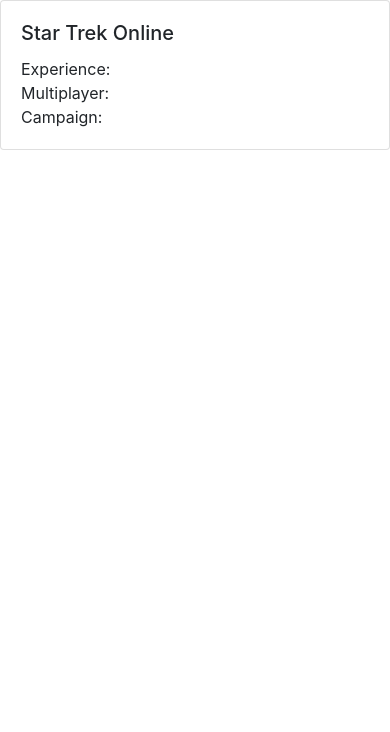
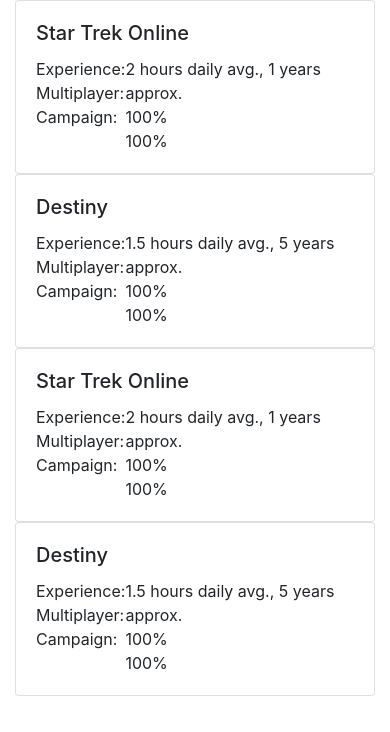
Before and after one commit to josheriksen/Gaming-with-Rampage, a website: page webpage.2.0.html in a window 390 px wide. Drawn offline with nearby package versions, Linux system fonts and the light colour scheme.

Commit message:
added cards for games stats responsive

```diff
--- a/webpage.2.0.html
+++ b/webpage.2.0.html
@@ -11,21 +11,89 @@
     <title>Gaming with Rampage</title>
   </head>
   <body>
-    <div class="card">
-        <div class="card-body">
-            <h5 class="card-title">Star Trek Online</h5>
-            <p class="card-text">
-                Experience:<br>
-                Multiplayer:<br>
-                Campaign:<br>
-            </p>
-            <!-- <div>
-                <p>2 hours daily avg., 1 years approx.</p>
-                <p>100%</p>
-                <p>100%</p>
-            </div> -->
-        </div>
-    </div>
+      <div class="container">
+          <div class="row">
+              <div class="col-lg-6">
+                    <div class="card">
+                        <div class="card-body">
+                            <h5 class="card-title">Star Trek Online</h5>
+                            <div style="display:flex;">
+                                <div>
+                                    <div>Experience:</div>
+                                    <div>Multiplayer:</div>
+                                    <div>Campaign:</div>
+                                </div>
+                                <div>
+                                    <div>2 hours daily avg., 1 years approx.</div>
+                                    <div>100%</div>
+                                    <div>100%</div>
+                                </div>
+                            </div>
+                        </div>
+                    </div>
+              </div>
+              <div class="col-lg-6">
+                    <div class="card">
+                        <div class="card-body">
+                            <h5 class="card-title">Destiny</h5>
+                            <div style="display:flex;">
+                                <div>
+                                    <div>Experience:</div>
+                                    <div>Multiplayer:</div>
+                                    <div>Campaign:</div>
+                                </div>
+                                <div>
+                                    <div>1.5 hours daily avg., 5 years approx.</div>
+                                    <div>100%</div>
+                                    <div>100%</div>
+                                </div>
+                            </div>
+                        </div>
+                    </div>
+              </div>
+          </div>
+          <div class="row">
+                <div class="col-lg-6">
+                      <div class="card">
+                          <div class="card-body">
+                              <h5 class="card-title">Star Trek Online</h5>
+                              <div style="display:flex;">
+                                  <div>
+                                      <div>Experience:</div>
+                                      <div>Multiplayer:</div>
+                                      <div>Campaign:</div>
+                                  </div>
+                                  <div>
+                                      <div>2 hours daily avg., 1 years approx.</div>
+                                      <div>100%</div>
+                                      <div>100%</div>
+                                  </div>
+                              </div>
+                          </div>
+                      </div>
+                </div>
+                <div class="col-lg-6">
+                      <div class="card">
+                          <div class="card-body">
+                              <h5 class="card-title">Destiny</h5>
+                              <div style="display:flex;">
+                                  <div>
+                                      <div>Experience:</div>
+                                      <div>Multiplayer:</div>
+                                      <div>Campaign:</div>
+                                  </div>
+                                  <div>
+                                      <div>1.5 hours daily avg., 5 years approx.</div>
+                                      <div>100%</div>
+                                      <div>100%</div>
+                                  </div>
+                              </div>
+                          </div>
+                      </div>
+                </div>
+            </div>
+      </div>
+
     <!-- Optional JavaScript -->
     <!-- jQuery first, then Popper.js, then Bootstrap JS -->
     <script src="https://code.jquery.com/jquery-3.2.1.slim.min.js" integrity="sha384-KJ3o2DKtIkvYIK3UENzmM7KCkRr/rE9/Qpg6aAZGJwFDMVNA/GpGFF93hXpG5KkN" crossorigin="anonymous"></script>
```
